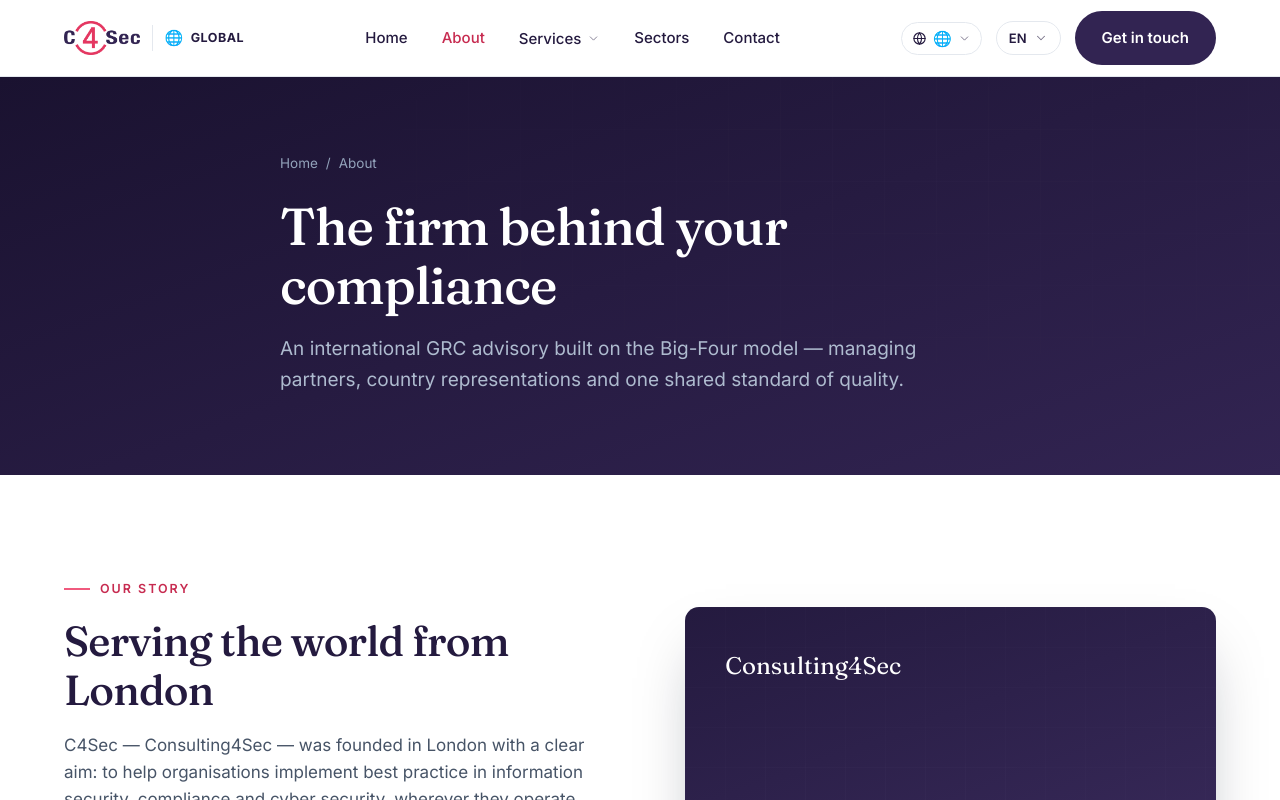
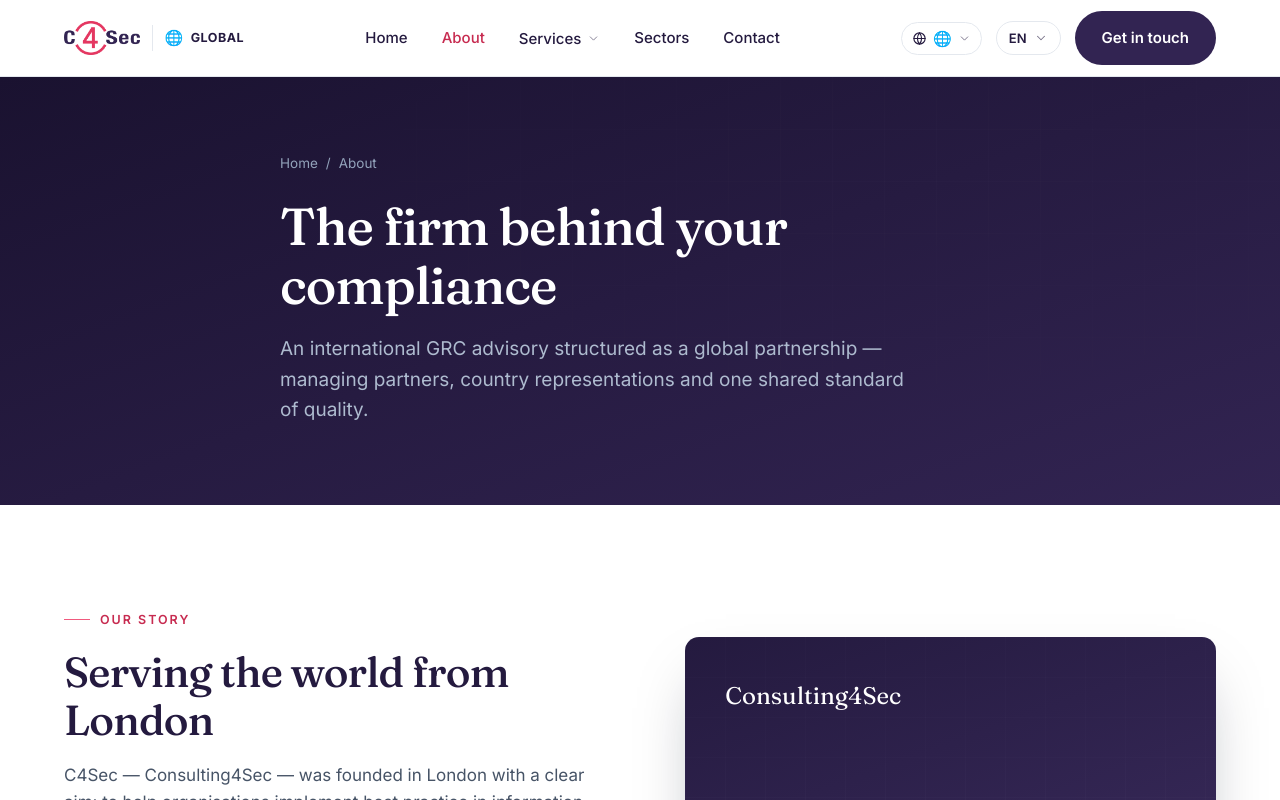
Before and after one commit to c4sec/website, a Next.js app: page /about in a window 1280 px wide. Shown: the top 800 px of the page. Built offline with nearby package versions, Linux system fonts and the light colour scheme.

Commit message:
Reword Big-Four references to a global partnership framing

```diff
--- a/src/app/about/page.tsx
+++ b/src/app/about/page.tsx
@@ -5,7 +5,7 @@
 
 export const metadata: Metadata = {
   title: "About — The firm behind your compliance",
-  description: "An international GRC advisory built on the Big-Four model — managing partners, country representations and one shared standard of quality.",
+  description: "An international GRC advisory structured as a global partnership — managing partners, country representations and one shared standard of quality.",
 };
 
 export default function Page() {
--- a/src/app/globals.css
+++ b/src/app/globals.css
@@ -1,6 +1,6 @@
 /* ============================================================
    C4Sec — Consulting4Sec | Global GRC Advisory
-   Corporate design system (Big Four inspired)
+   Corporate design system (global professional-services aesthetic)
    ------------------------------------------------------------
    Brand colours are defined as CSS variables below.
    Replace the hex values with the official C4Sec palette
--- a/src/i18n/dictionaries.ts
+++ b/src/i18n/dictionaries.ts
@@ -29,7 +29,7 @@
 
     /* ---- about intro ---- */
     "intro.eyebrow": "Who we are",
-    "intro.title": "A Big-Four model, built for the security era",
+    "intro.title": "A global partnership, built for the security era",
     "intro.lead": "Founded in London and operating through managing partners and country representations, C4Sec brings the structure and rigour of a global professional-services firm to governance, risk and compliance.",
     "intro.body": "We combine deep regulatory knowledge with hands-on engineering experience. Our consultants are practising auditors — so the management systems we design are not theoretical templates, but living frameworks your teams can run, evidence and improve.",
     "intro.p1t": "One firm, many borders", "intro.p1d": "Consistent methodology and quality across every country we operate in.",
@@ -95,7 +95,7 @@
     /* ---- About page ---- */
     "about.crumb": "About",
     "about.title": "The firm behind your compliance",
-    "about.sub": "An international GRC advisory built on the Big-Four model — managing partners, country representations and one shared standard of quality.",
+    "about.sub": "An international GRC advisory structured as a global partnership — managing partners, country representations and one shared standard of quality.",
     "about.story_eyebrow": "Our story",
     "about.story_title": "Serving the world from London",
     "about.story_p1": "C4Sec — Consulting4Sec — was founded in London with a clear aim: to help organisations implement best practice in information security, compliance and cyber security, wherever they operate.",
@@ -280,7 +280,7 @@
     "trust.label": "Uyguladığımız çerçeveler",
 
     "intro.eyebrow": "Biz kimiz",
-    "intro.title": "Güvenlik çağı için kurgulanmış bir Big-Four modeli",
+    "intro.title": "Güvenlik çağı için kurgulanmış küresel bir ortaklık modeli",
     "intro.lead": "Londra'da kurulan ve yönetici ortaklar ile ülke temsilcilikleri üzerinden faaliyet gösteren C4Sec, küresel bir profesyonel hizmetler firmasının yapısını ve titizliğini yönetişim, risk ve uyum alanına taşır.",
     "intro.body": "Derin mevzuat bilgisini sahadaki mühendislik tecrübesiyle birleştiriyoruz. Danışmanlarımız aktif denetçilerdir — bu nedenle tasarladığımız yönetim sistemleri teorik şablonlar değil, ekiplerinizin işletebileceği, kanıtlayabileceği ve geliştirebileceği yaşayan çerçevelerdir.",
     "intro.p1t": "Tek firma, çok sınır", "intro.p1d": "Faaliyet gösterdiğimiz her ülkede tutarlı metodoloji ve kalite.",
@@ -339,7 +339,7 @@
 
     "about.crumb": "Hakkımızda",
     "about.title": "Uyumunuzun arkasındaki firma",
-    "about.sub": "Big-Four modeli üzerine kurulu uluslararası bir GRC danışmanlığı — yönetici ortaklar, ülke temsilcilikleri ve tek bir ortak kalite standardı.",
+    "about.sub": "Küresel bir ortaklık olarak yapılandırılmış uluslararası bir GRC danışmanlığı — yönetici ortaklar, ülke temsilcilikleri ve tek bir ortak kalite standardı.",
     "about.story_eyebrow": "Hikayemiz",
     "about.story_title": "Londra'dan dünyaya hizmet",
     "about.story_p1": "C4Sec — Consulting4Sec — net bir amaçla Londra'da kuruldu: kuruluşların nerede faaliyet gösterirse göstersin bilgi güvenliği, uyum ve siber güvenlikte en iyi uygulamaları hayata geçirmesine yardımcı olmak.",
@@ -520,7 +520,7 @@
     "trust.label": "Tətbiq etdiyimiz çərçivələr",
 
     "intro.eyebrow": "Biz kimik",
-    "intro.title": "Təhlükəsizlik dövrü üçün qurulmuş Big-Four modeli",
+    "intro.title": "Təhlükəsizlik dövrü üçün qurulmuş qlobal tərəfdaşlıq modeli",
     "intro.lead": "Londonda təsis edilən və idarəedici tərəfdaşlar ilə ölkə nümayəndəlikləri vasitəsilə fəaliyyət göstərən C4Sec, qlobal peşəkar xidmət firmasının strukturunu və ciddiyyətini idarəetmə, risk və uyğunluq sahəsinə gətirir.",
     "intro.body": "Dərin tənzimləmə biliyini praktiki mühəndislik təcrübəsi ilə birləşdiririk. Məsləhətçilərimiz fəaliyyətdə olan auditorlardır — buna görə dizayn etdiyimiz idarəetmə sistemləri nəzəri şablonlar deyil, komandalarınızın işlədə, sübut edə və təkmilləşdirə biləcəyi canlı çərçivələrdir.",
     "intro.p1t": "Bir firma, çox sərhəd", "intro.p1d": "Fəaliyyət göstərdiyimiz hər ölkədə ardıcıl metodologiya və keyfiyyət.",
@@ -579,7 +579,7 @@
 
     "about.crumb": "Haqqımızda",
     "about.title": "Uyğunluğunuzun arxasındakı firma",
-    "about.sub": "Big-Four modeli üzərində qurulmuş beynəlxalq GRC məsləhəti — idarəedici tərəfdaşlar, ölkə nümayəndəlikləri və vahid ortaq keyfiyyət standartı.",
+    "about.sub": "Qlobal tərəfdaşlıq kimi qurulmuş beynəlxalq GRC məsləhəti — idarəedici tərəfdaşlar, ölkə nümayəndəlikləri və vahid ortaq keyfiyyət standartı.",
     "about.story_eyebrow": "Hekayəmiz",
     "about.story_title": "Londondan dünyaya xidmət",
     "about.story_p1": "C4Sec — Consulting4Sec — aydın məqsədlə Londonda təsis edildi: təşkilatlara harada fəaliyyət göstərməsindən asılı olmayaraq informasiya təhlükəsizliyi, uyğunluq və kibertəhlükəsizlikdə ən yaxşı təcrübələri həyata keçirməyə kömək etmək.",
```
